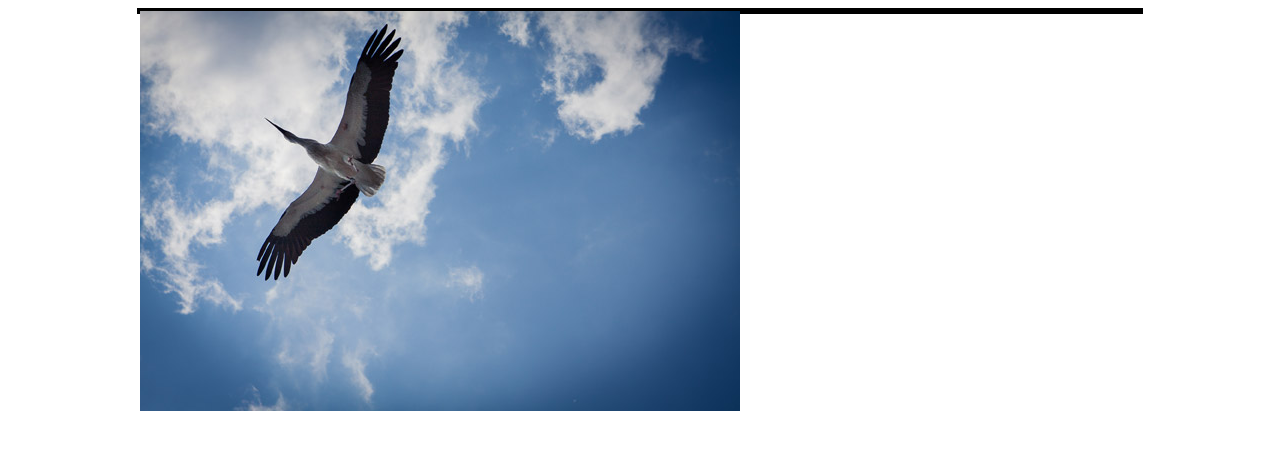
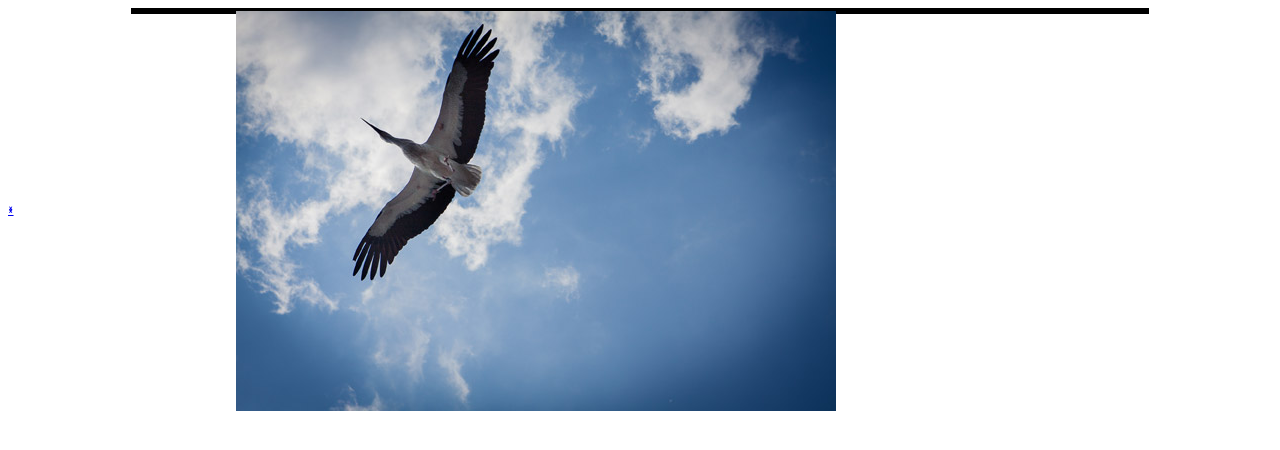
Before and after one commit to mmh1228/practice-demo, a plain HTML site: page carousel/index.html in a window 1280 px wide. Drawn offline with Linux system fonts and the light colour scheme.

Commit message:
start to build a carousel

```diff
--- a/carousel/index.html
+++ b/carousel/index.html
@@ -4,32 +4,7 @@
 <head>
   <meta charset="utf-8">
   <title>Basic carousel - Learn jCarousel</title>
-  <style type="text/css">
-
-  .jcarousel ul {
-    margin: 0;
-    padding: 0;
-  }
-
-  .jcarousel {
-    width: 1000px;
-    margin: 0 auto;
-    border-style: solid;
-    position: relative;
-  }
-
-  ul {
-    list-style-type: none;
-    position: relative;
-  }
-
-  ul li {
-    position: absolute;
-    left: 0;
-    top: 0;
-  }
-
-  </style>
+  <Link rel="stylesheet" type="text/css" href="my.css" />
 </head>
 
 <body>
@@ -54,6 +29,8 @@
         <img src="img/img6.jpg" width="600" height="400" alt="">
       </li>
     </ul>
+    <a href="#" class="prev">&lsaquo;</a>
+    <a href="#" class="next">&rsaquo;</a>
   </div>
 </body>
 
--- /dev/null
+++ b/carousel/my.css
@@ -0,0 +1,21 @@
+.jcarousel, div, ul {
+  margin: 0;
+  padding: 0;
+}
+ul {
+  width: 80%;
+  margin: auto;
+  list-style-type: none;
+  position: relative;
+  border-style: solid;
+}
+ul li {
+  position: absolute;
+  left: 10%;
+  top: 0;
+}
+
+.prev, .next {
+  position: absolute;
+  top: 200px;
+}
```
